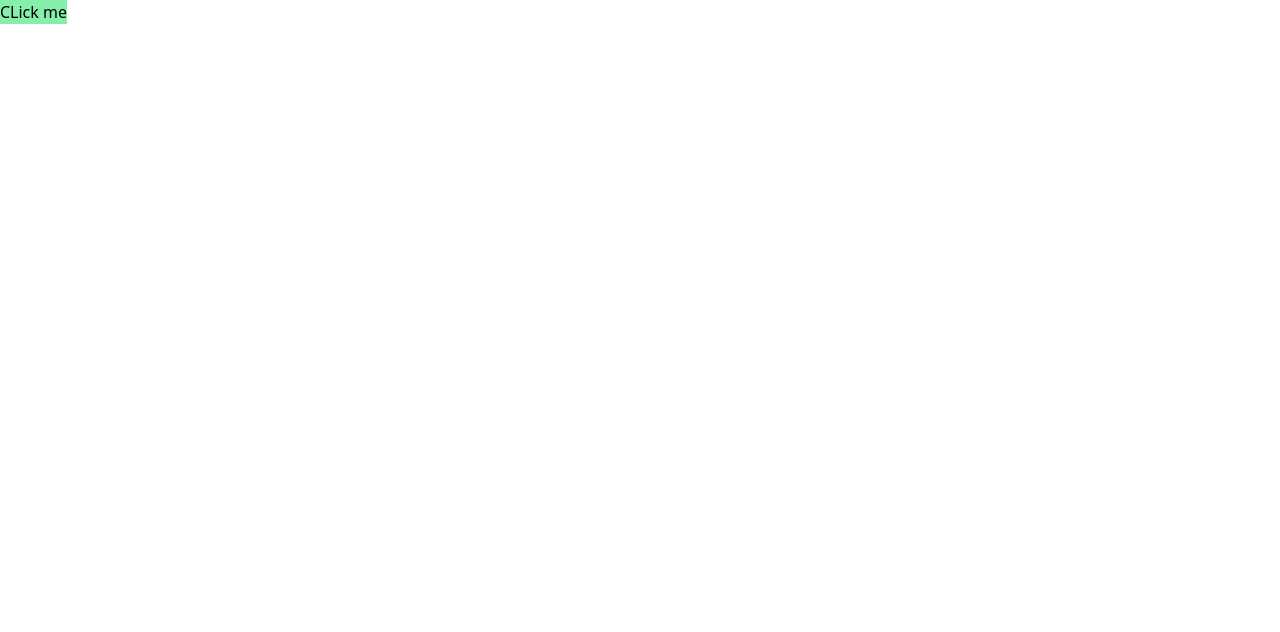
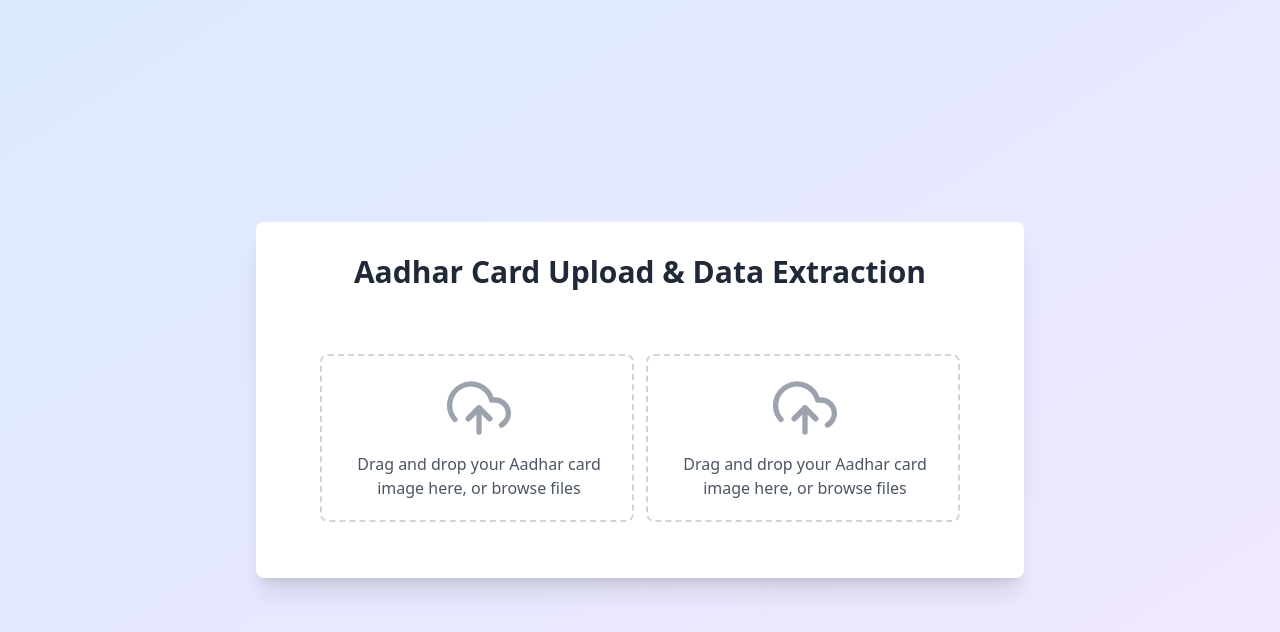
Before and after one commit to muhammedjavadksd/ocr-frontend, a React (Create React App) app in the folder front-end/: page / in a window 1280 px wide. Shown: the top 632 px of the page. Built offline with nearby package versions, Linux system fonts and the light colour scheme.

Commit message:
created upload file component

```diff
--- a/front-end/package.json
+++ b/front-end/package.json
@@ -9,6 +9,7 @@
     "flowbite": "^2.5.2",
     "react": "^18.3.1",
     "react-dom": "^18.3.1",
+    "react-icons": "^5.3.0",
     "react-scripts": "5.0.1",
     "web-vitals": "^2.1.4"
   },
--- a/front-end/src/App.js
+++ b/front-end/src/App.js
@@ -1,8 +1,9 @@
+import AadharUploadLandingPage from "./Component/FileUpload";
 
 function App() {
   return (
     <div className="App">
-      <button className="bg-green-300">CLick me</button>
+      <AadharUploadLandingPage />
     </div>
   );
 }
--- /dev/null
+++ b/front-end/src/Component/FileSelect.jsx
@@ -0,0 +1,23 @@
+import { FiUploadCloud } from "react-icons/fi";
+
+
+function FileSelect({ label }) {
+
+    return (
+        <div className="hover:bg-gray-200  duration-300 flex-col border-2 border-dashed border-gray-300 rounded-lg">
+            <label
+                htmlFor={label}
+                className="ml-1 text-blue-500  flex justify-center p-5 items-center flex-col hover:text-blue-600 cursor-pointer focus:outline-none focus:underline"
+            >
+                <FiUploadCloud className="w-16 h-16 text-gray-400 mb-3" />
+                <p className="text-gray-600 text-center ">
+                    Drag and drop your Aadhar card image here, or
+                    browse files
+                </p>
+            </label>
+        </div>
+    )
+}
+
+
+export default FileSelect
--- /dev/null
+++ b/front-end/src/Component/FileUpload.jsx
@@ -0,0 +1,106 @@
+import React, { useState } from "react";
+import { FiUploadCloud, FiFile, FiX } from "react-icons/fi";
+import { motion } from "framer-motion";
+import FileSelect from "./FileSelect";
+import SelectedFile from "./SelectedFile";
+
+const AadharUploadLandingPage = () => {
+    const [file, setFile] = useState(null);
+    const [file2, setFile2] = useState(null);
+
+    const [error, setError] = useState("");
+    const [loading, setLoading] = useState(false);
+    const [extractedData, setExtractedData] = useState(null);
+
+    const handleDragOver = (e) => {
+        e.preventDefault();
+    };
+
+    const handleDrop = (e) => {
+        e.preventDefault();
+        const droppedFile = e.dataTransfer.files[0];
+        validateAndSetFile(droppedFile);
+    };
+
+    const handleFileChange = (e, fileType) => {
+        const file = e.target.files[0];
+        if (file) {
+            if (file.type === "image/jpeg" || file.type === "image/png") {
+                if (fileType == "front") {
+                    setFile(file);
+                } else {
+                    setFile2(file);
+                }
+                setError("");
+            } else {
+                setError("Please upload only JPG or PNG images.");
+            }
+        }
+    };
+
+    const validateAndSetFile = (file) => {
+        if (file) {
+            if (file.type === "image/jpeg" || file.type === "image/png") {
+                setFile(file);
+                setError("");
+            } else {
+                setError("Please upload only JPG or PNG images.");
+            }
+        }
+    };
+
+    const handleUpload = async () => {
+        if (!file) {
+            setError("Please select a file to upload.");
+            return;
+        }
+
+        setLoading(true);
+        // Simulating file upload and data extraction
+        setTimeout(() => {
+            setLoading(false);
+            setExtractedData({
+                name: "John Doe",
+                address: "123 Main St, City, State, 12345",
+                uid: "1234 5678 9012",
+                dob: "01/01/1990",
+                gender: "Male",
+            });
+        }, 2000);
+    };
+
+    const handleRemoveFile = () => {
+        setFile(null);
+        setError("");
+        setExtractedData(null);
+    };
+
+    return (
+        <div className="min-h-screen bg-gradient-to-br from-blue-100 to-purple-100 flex items-center justify-center p-4">
+            <div className="bg-white rounded-lg shadow-xl p-8 pb-0 max-w-3xl w-full">
+                <h1 className="text-3xl font-bold text-center mb-8 text-gray-800">Aadhar Card Upload & Data Extraction</h1>
+
+                <div className=" p-8 mb-6" onDragOver={handleDragOver} onDrop={handleDrop}>
+                    <div className="grid grid-cols-2  items-center gap-3 justify-center ">
+                        {!file ? (
+                            <FileSelect label="file-upload" />
+                        ) : (
+                            <SelectedFile file={file} />
+                        )}
+                        {!file2 ? (
+                            <FileSelect label={"file-upload2"} />
+                        ) : (
+                            <SelectedFile file={file2} />
+                        )}
+                    </div>
+                    <input id="file-upload" type="file" className="hidden" onChange={(event) => handleFileChange(event, "front")} accept="image/jpeg,image/png" aria-label="Upload Aadhar card image" />
+                    <input id="file-upload2" type="file" className="hidden" onChange={(event) => handleFileChange(event, "back")} accept="image/jpeg,image/png" aria-label="Upload Aadhar card image" />
+                </div>
+
+                {error && <p className="text-red-500 text-sm mb-4">{error}</p>}
+            </div>
+        </div>
+    );
+};
+
+export default AadharUploadLandingPage;
--- /dev/null
+++ b/front-end/src/Component/SelectedFile.jsx
@@ -0,0 +1,28 @@
+
+
+function SelectedFile({ file }) {
+
+    console.log(file);
+    return (
+        <div className=" space-x-4 hover:bg-gray-200  duration-300 flex justify-center p-5 items-center  border-2 border-dashed border-gray-300 rounded-lg">
+
+            {file && <img
+                src={URL.createObjectURL(file)}
+                alt="Aadhar Card Preview"
+                className="w-24 h-24 object-cover rounded-lg"
+            />}
+            <div>
+                <p className="text-sm text-gray-600">{file?.name?.slice?.(0, 20)}...</p>
+                <button
+                    // onClick={handleRemoveFile}
+                    className="text-red-500 hover:text-red-600 text-sm mt-1 focus:outline-none focus:underline"
+                    aria-label="Remove file"
+                >
+                    Remove
+                </button>
+            </div>
+        </div>
+    )
+}
+
+export default SelectedFile
```
Also changed, not shown: front-end/src/Component/ResultSection.jsx (added, +12 -0 lines), 1 other file (tests, documents, lock files or other folders).
